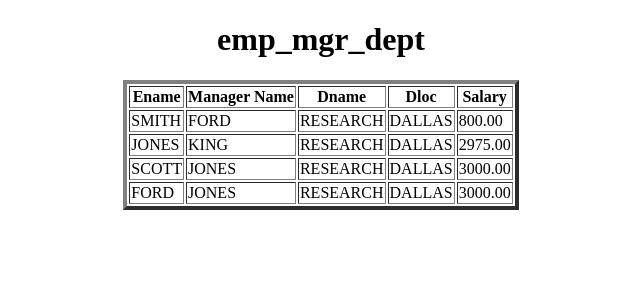
After one commit to bharat9337/emp_dept-joins, a Django app: page /emp_mgr_dept/ in a window 1280 px wide. The commit adds this page. Shown: the top 300 px of the page, without its empty margins (319-959 px from the left). Run offline with Django 4.2, Linux system fonts and the light colour scheme; data comes from the database, SQL or seed files in the repository.

Commit message:
first commit

```diff
--- a/app/views.py
+++ b/app/views.py
@@ -2,6 +2,7 @@ from django.shortcuts import render
 
 # Create your views here.
 from app.models import *
+from django.db.models import Q
 
 
 
@@ -39,7 +40,35 @@ def selfjoins(request):
 
 
 
+    d={'EMO':EMO}
+    return render(request,'selfjoins.html',d)
 
 
-    d={'EMO':EMO}
-    return render(request,'selfjoins.html',d)
+
+
+
+def emp_mgr_dept(request):
+    EMD=Emp.objects.select_related('deptno','mgr').all()
+    EMD=Emp.objects.select_related('deptno','mgr').filter(ename='SMITH')
+    EMD=Emp.objects.select_related('deptno','mgr').filter(sal__gte=2500)
+    EMD=Emp.objects.select_related('deptno','mgr').filter(mgr__ename='KING')
+    EMD=Emp.objects.select_related('deptno','mgr').filter(mgr__deptno='20')
+    EMD=Emp.objects.select_related('deptno','mgr').filter(deptno__dname='SALES')
+    EMD=Emp.objects.select_related('deptno','mgr').filter(deptno__dloc='NEW YORK')
+    EMD=Emp.objects.select_related('deptno','mgr').filter(mgr__ename='BLAKE')
+    EMD=Emp.objects.select_related('deptno','mgr').filter(sal__lte=2000)
+    EMD=Emp.objects.select_related('deptno','mgr').filter(deptno__dloc='NEW YORK')
+    EMD=Emp.objects.select_related('deptno','mgr').filter(ename='SMITH')
+    EMD=Emp.objects.select_related('deptno','mgr').filter(mgr__deptno=30)
+    EMD=Emp.objects.select_related('deptno','mgr').filter(deptno__dloc='DALLAS')
+    EMD=Emp.objects.select_related('deptno','mgr').filter(deptno__dname='SALES')
+    EMD=Emp.objects.select_related('deptno','mgr').filter(ename__startswith='A')
+    EMD=Emp.objects.select_related('deptno','mgr').filter(ename='SMITH',sal__lte=1000)
+    EMD=Emp.objects.select_related('deptno','mgr').filter(Q(hiredate__year=2024) |Q(ename__startswith='A'))
+    EMD=Emp.objects.select_related('deptno','mgr').filter(deptno__dname='RESEARCH')
+
+
+
+
+    d={'EMD':EMD}
+    return render(request,'emp_mgr_dept.html',d)
--- a/project38/urls.py
+++ b/project38/urls.py
@@ -22,4 +22,5 @@ urlpatterns = [
     path('admin/', admin.site.urls),
     path('equijoins/',equijoins,name='equijoins'),
     path('selfjoins/',selfjoins,name='selfjoins'),
+    path('emp_mgr_dept/',emp_mgr_dept,name='emp_mgr_dept'),
 ]
--- /dev/null
+++ b/templates/emp_mgr_dept.html
@@ -0,0 +1,38 @@
+<!DOCTYPE html>
+<html lang="en">
+<head>
+    <meta charset="UTF-8">
+    <meta name="viewport" content="width=device-width, initial-scale=1.0">
+    <title>Document</title>
+</head>
+<body>
+    <center>
+        <h1>emp_mgr_dept</h1>
+        <table border="4px">
+        <tr>
+            <th>Ename</th>
+            <th>Manager Name</th>
+            <th>Dname</th>
+            <th>Dloc</th>
+            <th>Salary</th>
+        </tr>
+
+        {% for eo in EMD %}
+
+        <tr>
+            <td>{{eo.ename}}</td>
+            <td>{{eo.mgr.ename}}</td>
+            <td>{{eo.deptno.dname}}</td>
+            <td>{{eo.deptno.dloc}}</td>
+            <td>{{eo.sal}}</td>
+        </tr>
+
+
+        {% endfor %}
+
+
+
+        </table>
+    </center>
+</body>
+</html>
--- a/templates/selfjoins.html
+++ b/templates/selfjoins.html
@@ -27,8 +27,6 @@
                 <td>{{em.deptno.dloc}}</td>
 
 
-
-
             </tr>
             {% endfor %}
         </table>
```
